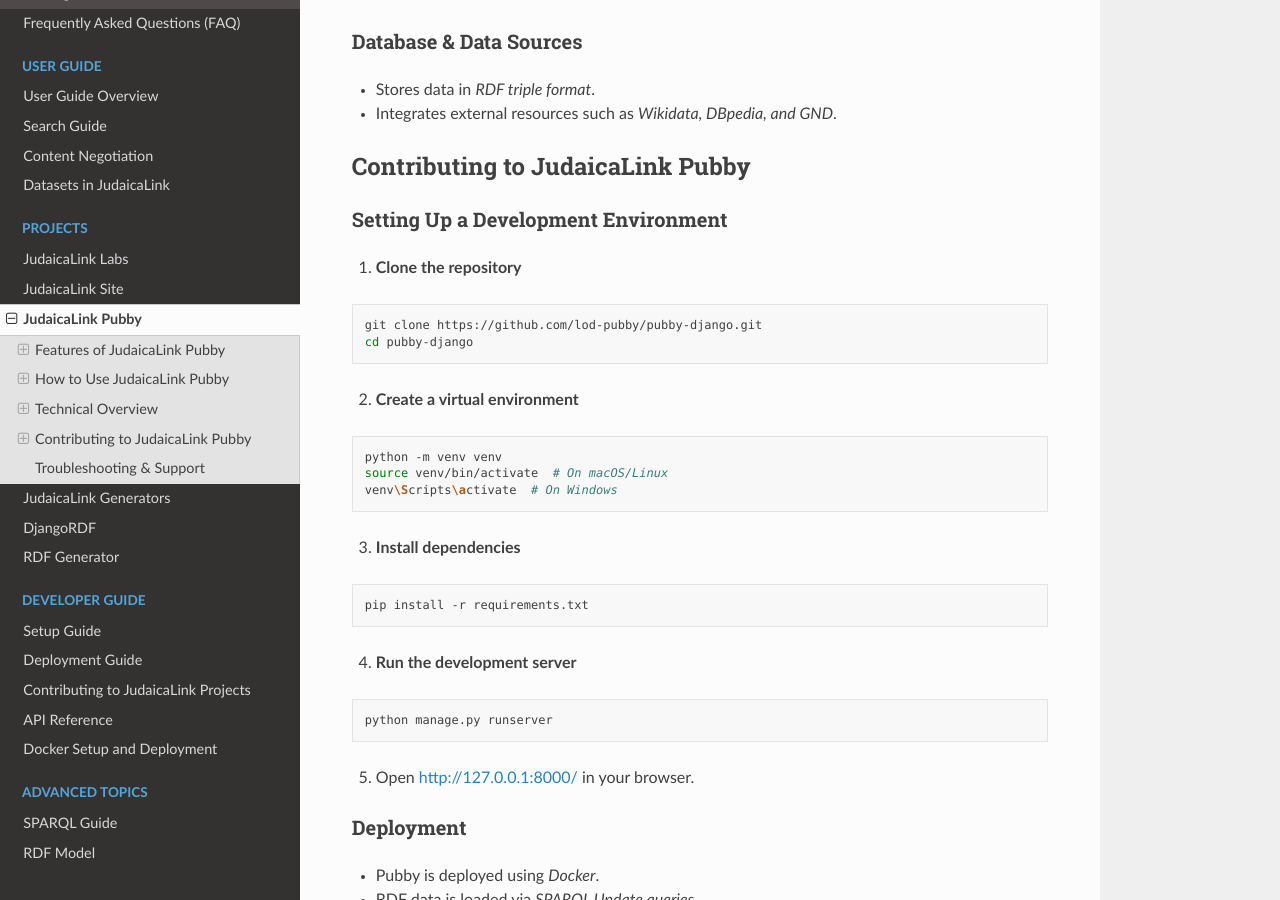
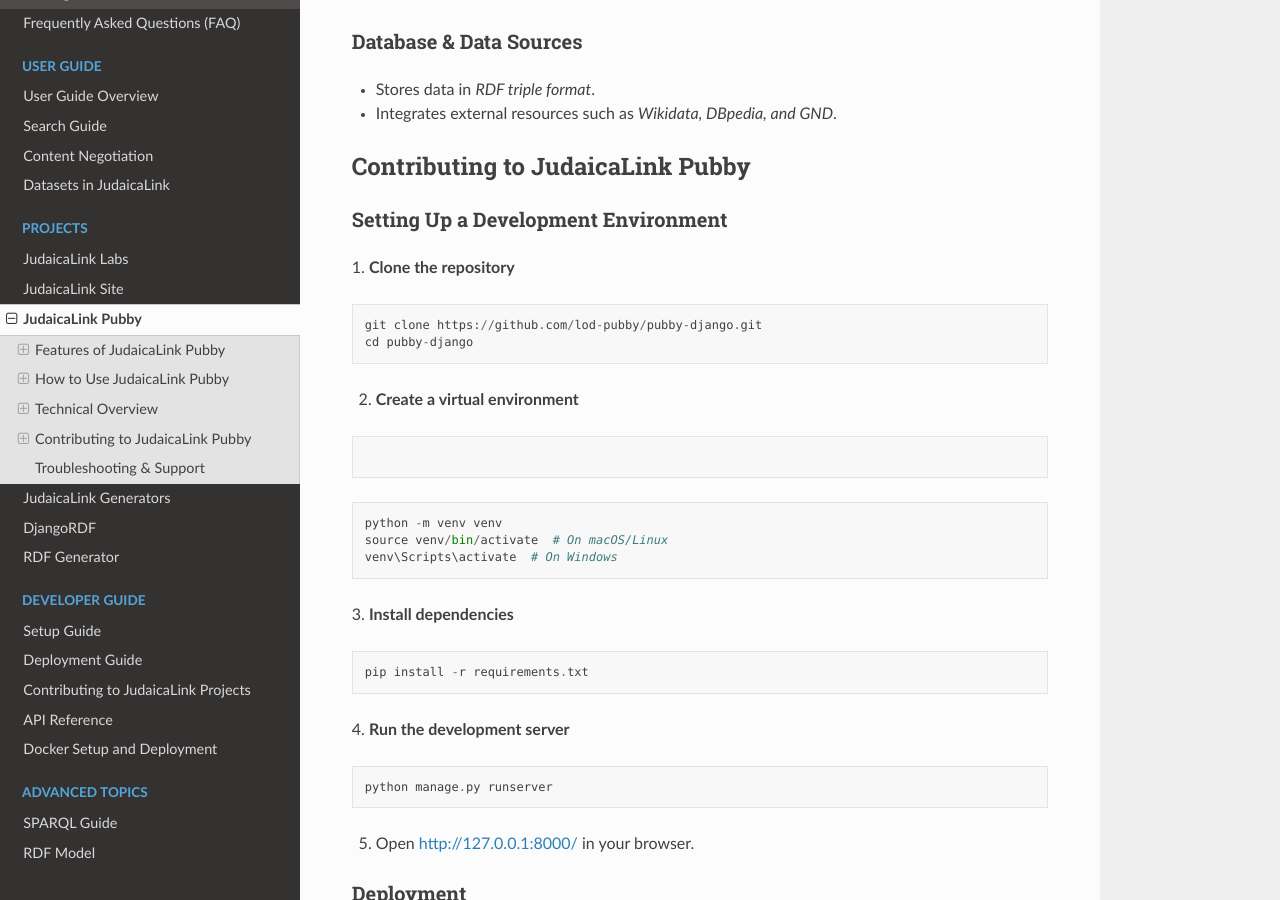
Before and after one commit to bsesic/judaicalink-docs, a Sphinx documentation site: the page built from docs/projects/pubby.rst, in a window 1280 px wide and 900 px high, scrolled down 1583 px. Built offline with Sphinx 7.4.7 and the Read the Docs theme 3.1.0, drawn with Linux system fonts in a browser that asks for light colours.

Commit message:
pubby.rst updated

```diff
--- a/docs/projects/pubby.rst
+++ b/docs/projects/pubby.rst
@@ -86,8 +86,7 @@
 ------------------------------------
 
 1. **Clone the repository**
-
-.. code-block:: bash
+::
 
     git clone https://github.com/lod-pubby/pubby-django.git
     cd pubby-django
@@ -95,20 +94,19 @@
 2. **Create a virtual environment**
 
 .. code-block:: bash
+::
 
    python -m venv venv
    source venv/bin/activate  # On macOS/Linux
    venv\Scripts\activate  # On Windows
 
 3. **Install dependencies**
-
-.. code-block:: bash
+::
 
    pip install -r requirements.txt
 
 4. **Run the development server**
-
-.. code-block:: bash
+::
 
    python manage.py runserver
 
```
